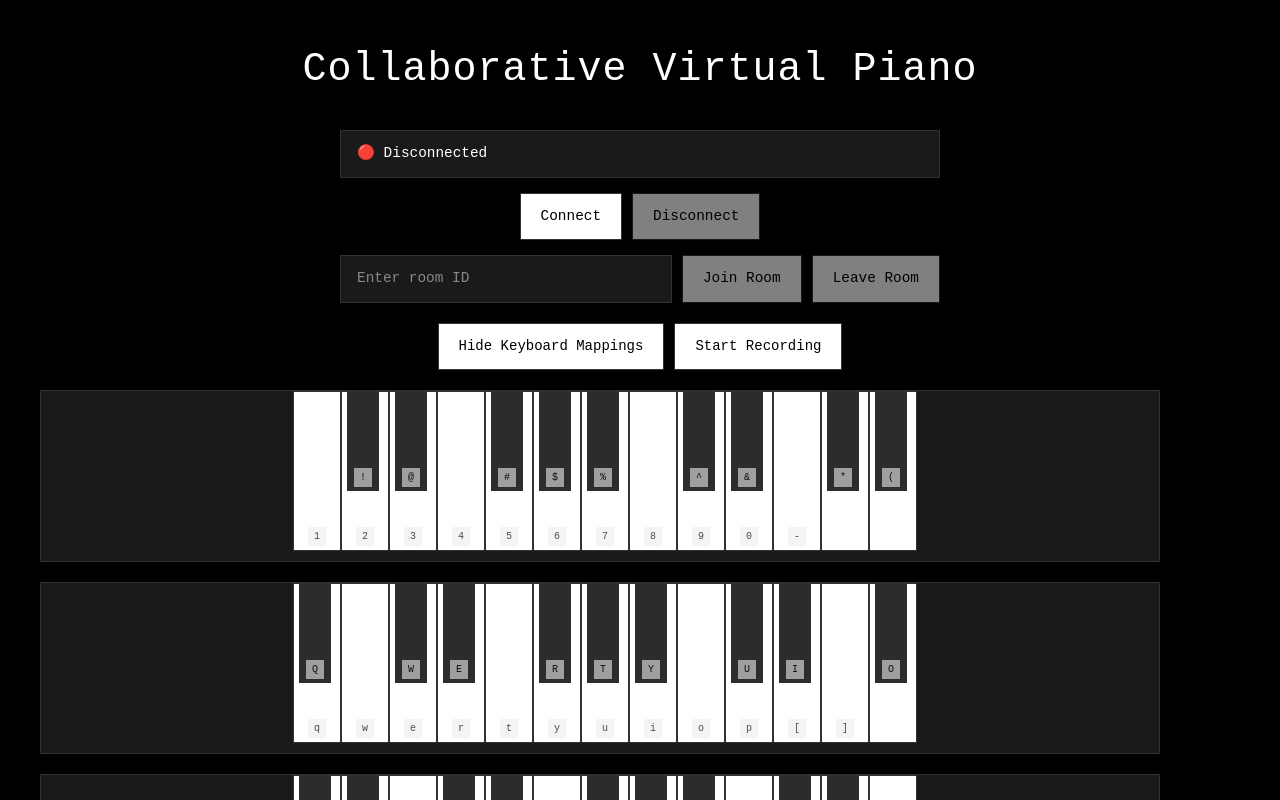
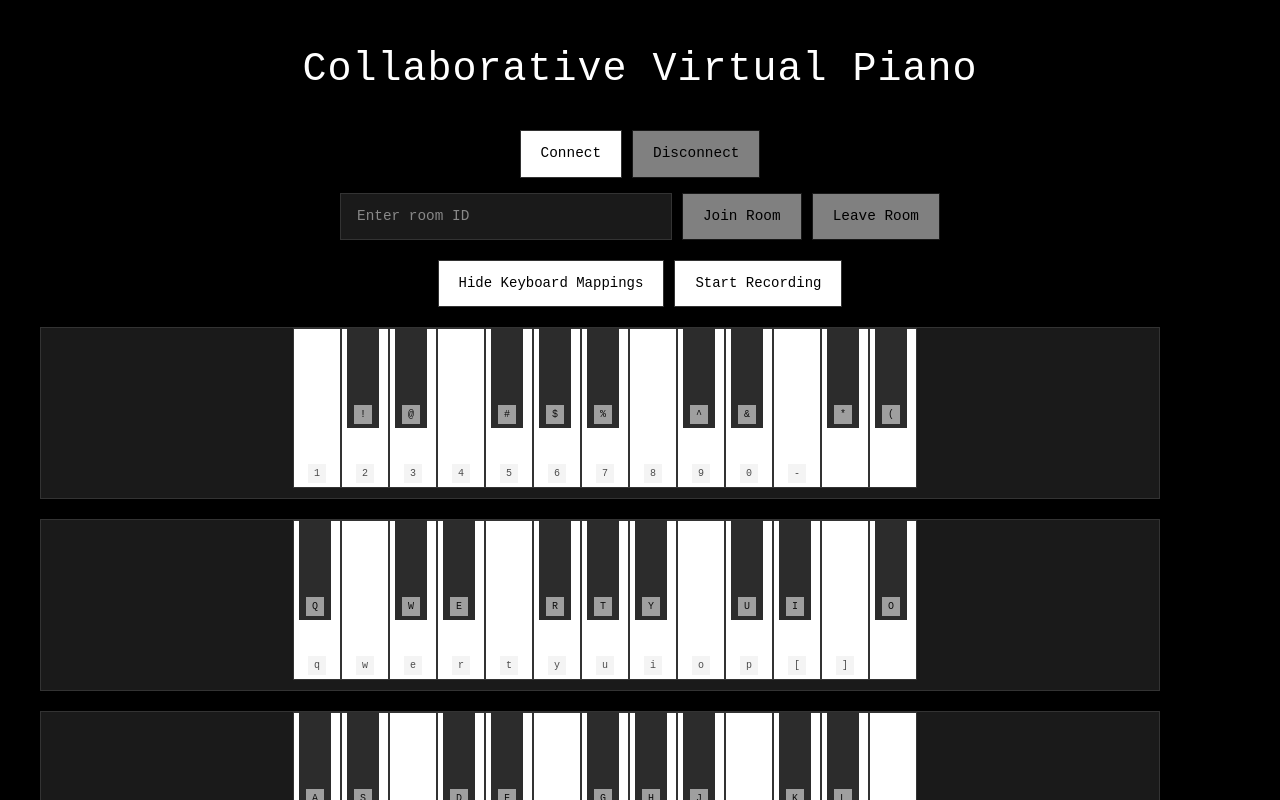
Before and after one commit to aryanbatras/online-piano, a Next.js app: page / in a window 1280 px wide. Shown: the top 800 px of the page. Built offline with nearby package versions, Linux system fonts and the light colour scheme; no server answers.

Commit message:
remove disconnect button

```diff
--- a/src/components/piano/CollaborativePiano.tsx
+++ b/src/components/piano/CollaborativePiano.tsx
@@ -99,14 +99,14 @@ export default function CollaborativePiano() {
       <div className={styles.pianoTitle}>Collaborative Virtual Piano</div>
 
       <div className={styles.roomControls}>
-        <div className={styles.connectionStatus}>
+        {/* <div className={styles.connectionStatus}>
           <span>{isConnected ? '🟢 Connected' : '🔴 Disconnected'}</span>
           {currentRoom && (
             <span className={styles.roomInfo}>
               Room: {currentRoom} | Users: {userCount}
             </span>
           )}
-        </div>
+        </div> */}
 
         <div className={styles.connectionButtons}>
           <button
```
